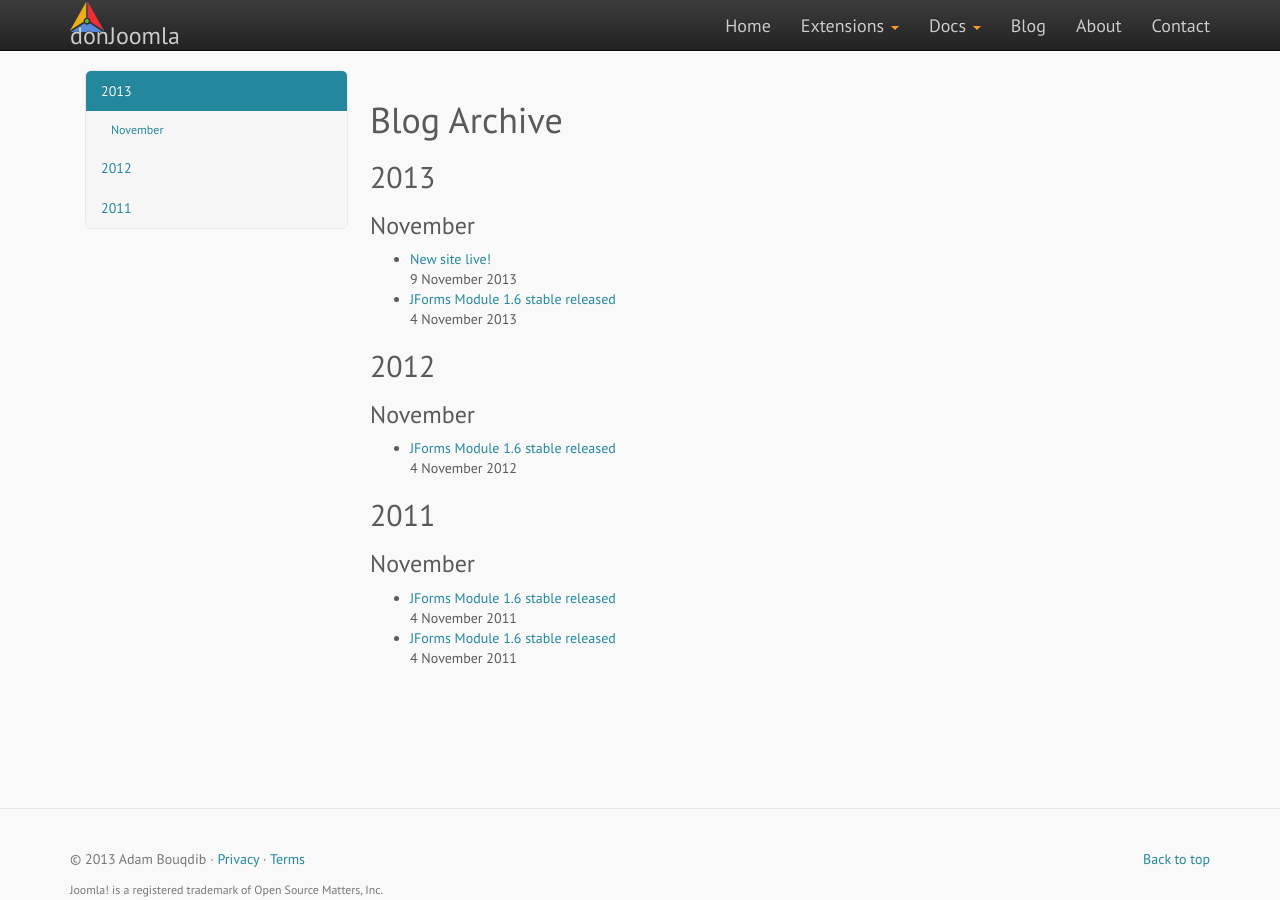
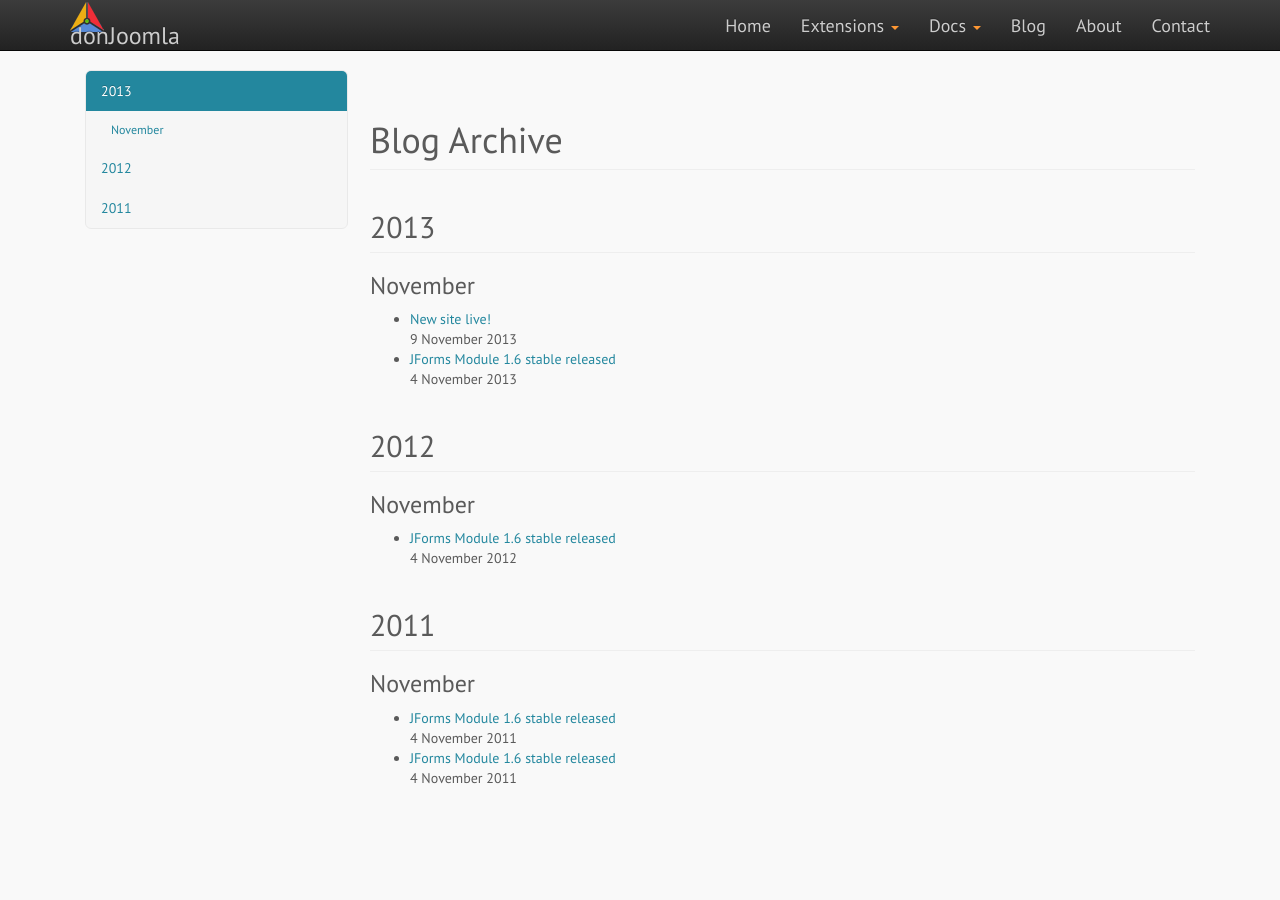
Before and after one commit to donJoomla/donjoomla.github.io, a Jekyll site: the page built from blog/archive/index.html, in a window 1280 px wide and 900 px high. Built offline with Jekyll 4.4.1, drawn with Linux system fonts in a browser that asks for light colours; nearby versions of some CDN libraries.

Commit message:
Update index.html

```diff
--- a/blog/archive/index.html
+++ b/blog/archive/index.html
@@ -7,16 +7,16 @@ sitemap:
     changefreq: monthly
     lastmod: 2013-06-11T10:12:00
 ---
-<h1>Blog Archive</h1>
+<h1 class="page-header">Blog Archive</h1>
 {% for post in site.posts %}
   {% unless post.next %}
-    <h2>{{ post.date | date: '%Y' }}</h2>
+    <h2 class="page-header">{{ post.date | date: '%Y' }}</h2>
   {% else %}
     {% capture year %}{{ post.date | date: '%Y' }}{% endcapture %}
     {% capture nyear %}{{ post.next.date | date: '%Y' }}{% endcapture %}
     {% if year != nyear %}
       {% if forloop.index != 1 %}</ul>{% endif %}
-      <h2>{{ post.date | date: '%Y' }}</h2>
+      <h2 class="page-header">{{ post.date | date: '%Y' }}</h2>
     {% endif %}
   {% endunless %}
 
```
